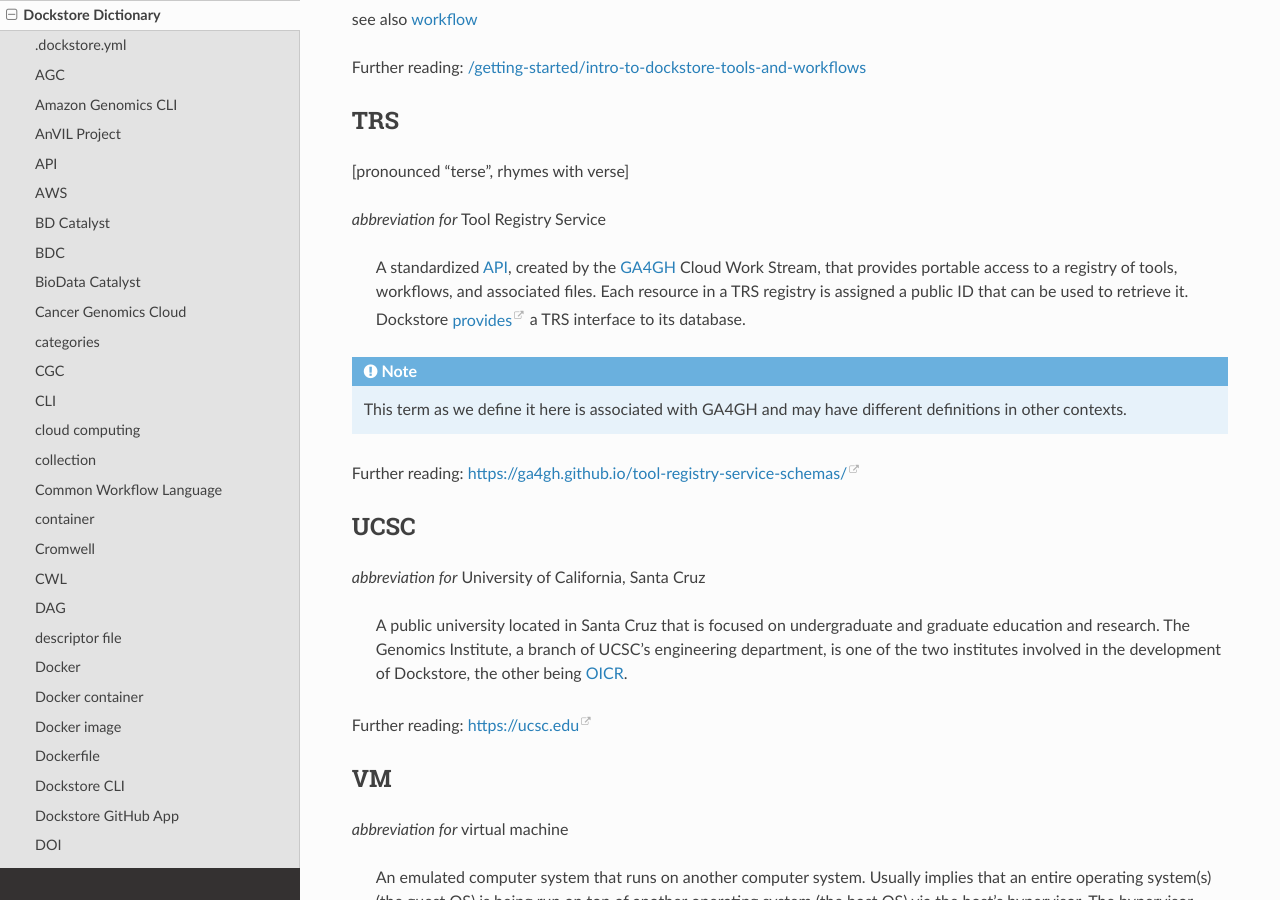
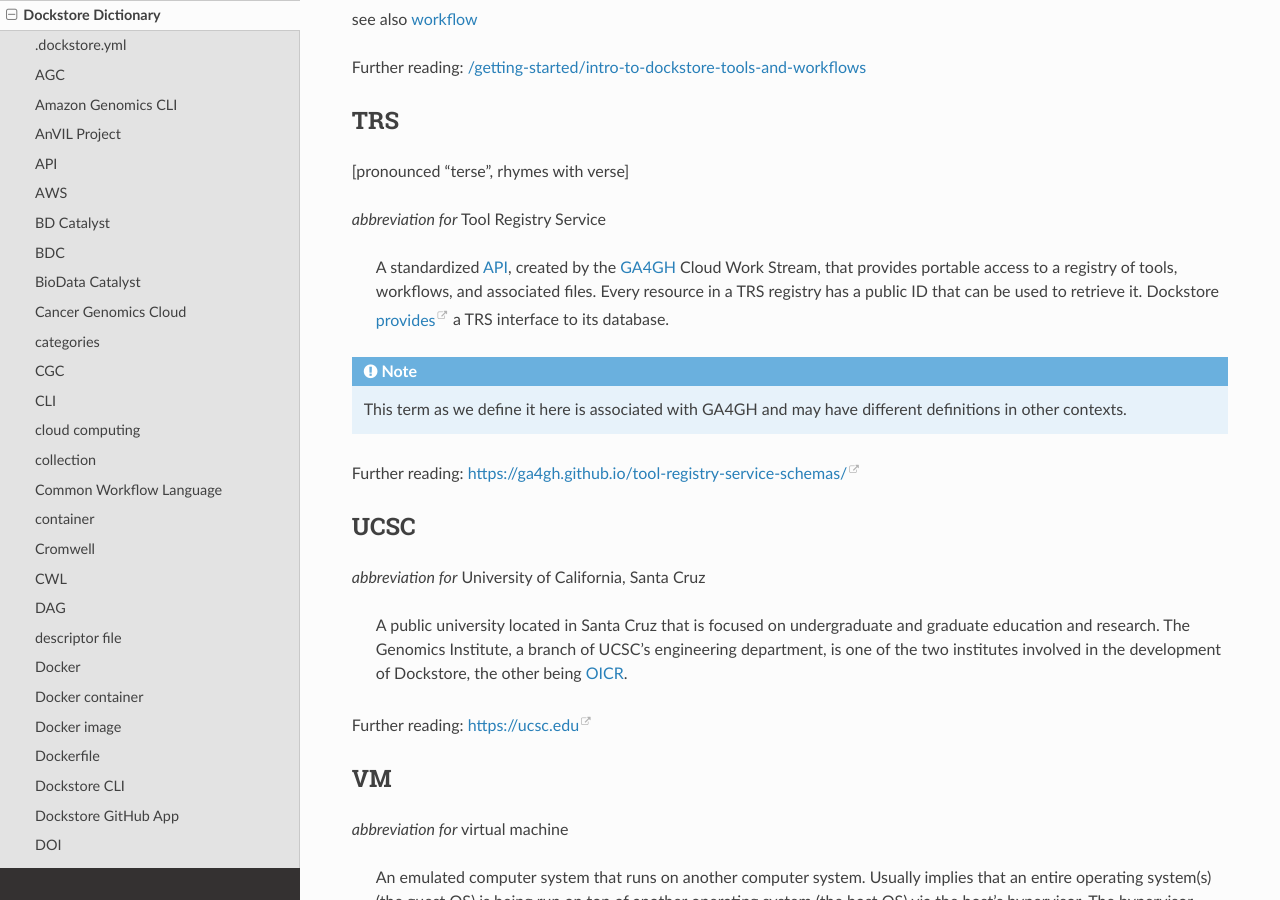
Before and after one commit to dockstore/dockstore-documentation, a Sphinx documentation site: the page built from docs/dictionary.rst, in a window 1280 px wide and 900 px high, scrolled down 17091 px. Built offline with Sphinx 7.4.7 and the Read the Docs theme 2.0.0, drawn with Linux system fonts in a browser that asks for light colours.

Commit message:
edit TRS ID description

```diff
--- a/docs/_attic/glossary_entries.py
+++ b/docs/_attic/glossary_entries.py
@@ -523,7 +523,7 @@
 
 TRS = GlossEntry("TRS",
         acronym_full="Tool Registry Service",
-        definition="A standardized [API], created by the [GA4GH] Cloud Work Stream, that provides portable access to a registry of tools, workflows, and associated files.  Each resource in a TRS registry is assigned a public ID that can be used to retrieve it.  Dockstore `provides <https://dockstore.org/api/static/swagger-ui/index.html#/GA4GH>`__ a TRS interface to its database.",
+        definition="A standardized [API], created by the [GA4GH] Cloud Work Stream, that provides portable access to a registry of tools, workflows, and associated files.  Every resource in a TRS registry has a public ID that can be used to retrieve it.  Dockstore `provides <https://dockstore.org/api/static/swagger-ui/index.html#/GA4GH>`__ a TRS interface to its database.",
         furtherreading="https://ga4gh.github.io/tool-registry-service-schemas/",
         institute="GA4GH",
         pronunciation='"terse", rhymes with verse')
--- a/docs/dictionary.rst
+++ b/docs/dictionary.rst
@@ -924,7 +924,7 @@
 
 *abbreviation for* Tool Registry Service
 
-    A standardized :ref:`dict API`, created by the :ref:`dict GA4GH` Cloud Work Stream, that provides portable access to a registry of tools, workflows, and associated files. Each resource in a TRS registry is assigned a public ID that can be used to retrieve it. Dockstore `provides <https://dockstore.org/api/static/swagger-ui/index.html#/GA4GH>`__ a TRS interface to its database.
+    A standardized :ref:`dict API`, created by the :ref:`dict GA4GH` Cloud Work Stream, that provides portable access to a registry of tools, workflows, and associated files. Every resource in a TRS registry has a public ID that can be used to retrieve it. Dockstore `provides <https://dockstore.org/api/static/swagger-ui/index.html#/GA4GH>`__ a TRS interface to its database.
 
 .. note:: This term as we define it here is associated with GA4GH and may have different definitions in other contexts.
 
```
